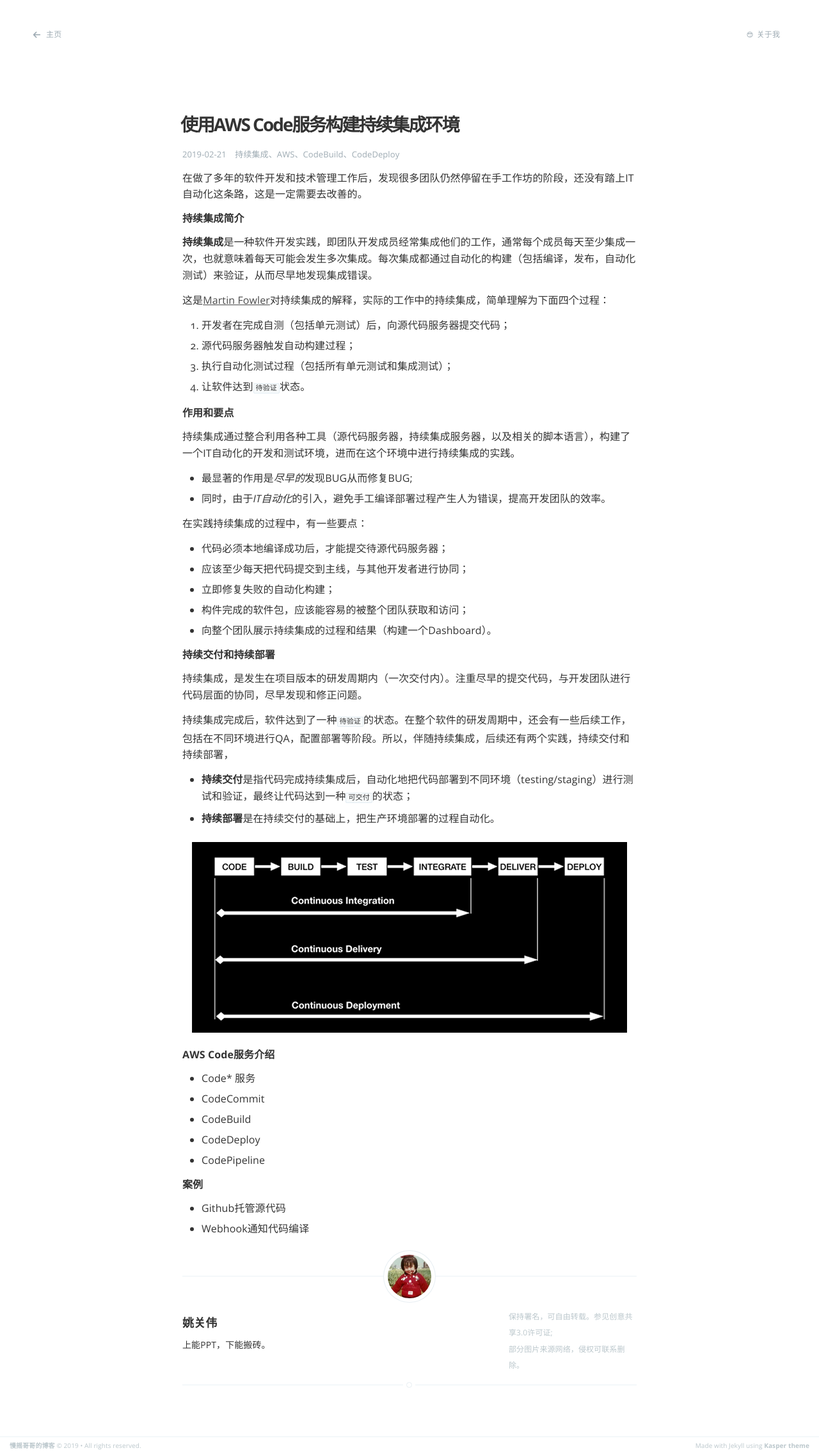
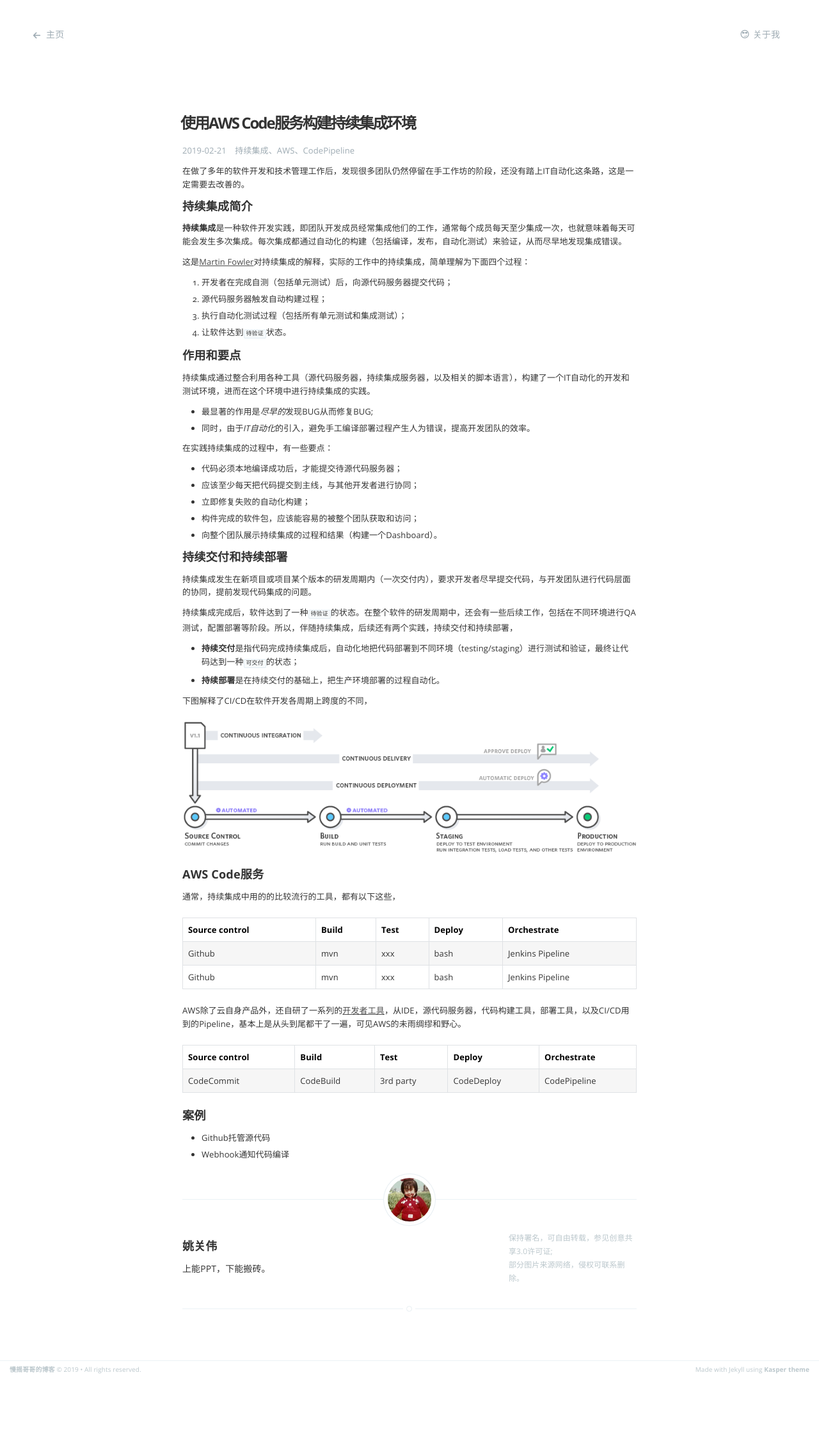
Before and after one commit to aaronyao/aaronyao.github.io, a Jekyll site: the page built from _posts/2019-02-21-continuously-integration-by-aws-code-service.markdown, in a window 1280 px wide. Shown: the whole page at 64% size. Built offline with Jekyll 4.4.1, drawn with Linux system fonts in a browser that asks for light colours; after the commit the page ends 2155 px from its top, so only the background shows below that.

Commit message:
Update theme.

```diff
--- a/_layouts/post.html
+++ b/_layouts/post.html
@@ -76,9 +76,8 @@
                     <p>上能PPT，下能搬砖。</p>
                 </section>
             {% endif %}
-
 			<section class="declare">
-				<span>保持署名，可自由转载。参见<a target="_blank" href="http://creativecommons.org/licenses/by-nc-nd/3.0/deed.zh">创意共享3.0许可证;</a></span><span>部分图片来源网络，侵权可<a target="_blank" href="mailto:vigorpro@gmail.com">联系删除。</a></span>
+			<span>保持署名，可自由转载，参见<a target="_blank" href="http://creativecommons.org/licenses/by-nc-nd/3.0/deed.zh">创意共享3.0许可证;</a></span><span>部分图片来源网络，侵权<a target="_blank" href="mailto:vigorpro@gmail.com">可联系删除。</a></span>
 			</section>
 
             <!-- Disqus comments -->
--- a/_posts/2019-02-21-continuously-integration-by-aws-code-service.markdown
+++ b/_posts/2019-02-21-continuously-integration-by-aws-code-service.markdown
@@ -1,7 +1,7 @@
 ---
 layout: post
 title:  "使用AWS Code服务构建持续集成环境"
-categories: 持续集成 AWS CodeBuild CodeDeploy
+categories: 持续集成 AWS CodePipeline
 typora-root-url: /Users/aaron/Google Drive/my/blog/aaronyao.github.io
 ---
 在做了多年的软件开发和技术管理工作后，发现很多团队仍然停留在手工作坊的阶段，还没有踏上IT自动化这条路，这是一定需要去改善的。
@@ -31,21 +31,32 @@
 - 向整个团队展示持续集成的过程和结果（构建一个Dashboard）。
 
 ##### 持续交付和持续部署
-持续集成，是发生在项目版本的研发周期内（一次交付内）。注重尽早的提交代码，与开发团队进行代码层面的协同，尽早发现和修正问题。
+持续集成发生在新项目或项目某个版本的研发周期内（一次交付内），要求开发者尽早提交代码，与开发团队进行代码层面的协同，提前发现代码集成的问题。
 
-持续集成完成后，软件达到了一种`待验证`的状态。在整个软件的研发周期中，还会有一些后续工作，包括在不同环境进行QA，配置部署等阶段。所以，伴随持续集成，后续还有两个实践，持续交付和持续部署，
+持续集成完成后，软件达到了一种`待验证`的状态。在整个软件的研发周期中，还会有一些后续工作，包括在不同环境进行QA测试，配置部署等阶段。所以，伴随持续集成，后续还有两个实践，持续交付和持续部署，
 
 - **持续交付**是指代码完成持续集成后，自动化地把代码部署到不同环境（testing/staging）进行测试和验证，最终让代码达到一种`可交付`的状态；
 - **持续部署**是在持续交付的基础上，把生产环境部署的过程自动化。
 
+下图解释了CI/CD在软件开发各周期上跨度的不同，
+
 ![CI/CD](/assets/images/cicd-phase.png)
 
-#####  AWS Code服务介绍
-- Code* 服务
-- CodeCommit
-- CodeBuild
-- CodeDeploy
-- CodePipeline
+#####  AWS Code服务
+
+通常，持续集成中用的的比较流行的工具，都有以下这些，
+
+| Source control | Build | Test | Deploy | Orchestrate |
+|--------------|-----|----|------|------|
+| Github | mvn | xxx | bash | Jenkins Pipeline |
+| Github | mvn | xxx | bash | Jenkins Pipeline |
+
+
+AWS除了云自身产品外，还自研了一系列的[开发者工具](https://amazonaws-china.com/products/developer-tools/)，从IDE，源代码服务器，代码构建工具，部署工具，以及CI/CD用到的Pipeline，基本上是从头到尾都干了一遍，可见AWS的未雨绸缪和野心。
+
+| Source control | Build | Test | Deploy | Orchestrate |
+|--------------|-----|----|------|------|
+| CodeCommit | CodeBuild | 3rd party | CodeDeploy | CodePipeline |
 
 #####  案例
 - Github托管源代码
--- a/assets/css/screen.css
+++ b/assets/css/screen.css
@@ -201,7 +201,7 @@
     height: 100%;
     max-height: 100%;
     letter-spacing: 0.01rem;
-    font-size: 1.6em;
+    font-size: 1.3em;
     line-height: 1.6em;
     -webkit-font-feature-settings: 'kern' 1;
     -moz-font-feature-settings: 'kern' 1;
@@ -272,26 +272,26 @@
 }
 h1 {
     padding-bottom: .3em;
-    font-size: 2.25em;
+    font-size: 2.2em;
     line-height: 1.2;
 }
 h2 {
    padding-bottom: .3em;
-    font-size: 1.75em;
+    font-size: 2.0em;
     line-height: 1.225;
 }
 h3 {
-    font-size: 1.5em;
+    font-size: 1.8em;
     line-height: 1.43;
 }
 h4 {
-    font-size: 1.25em;
+    font-size: 1.6em;
 }
 h5 {
-    font-size: 1em;
+    font-size: 1.4em;
 }
 h6 {
-   font-size: 1em;
+   font-size: 1.2em;
     color: #777;
 }
 a {
@@ -440,15 +440,20 @@
     max-width: 100%;
     background-color: transparent;
 }
-
+table tr {
+    border-top: 1px solid #dfe2e5;
+    margin: 0;
+    padding: 0;
+}
 table th,
 table td {
     padding: 8px;
     line-height: 20px;
     text-align: left;
     vertical-align: top;
-    border-top: #EFEFEF 1px solid;
-}
+    border: 1px solid #dfe2e5;
+}
+
 
 table th { color: #000; }
 
@@ -635,7 +640,7 @@
     border: transparent 1px solid;
     color: #9EABB3;
     text-align: center;
-    font-size: 12px;
+    font-size: 14px;
     text-transform: uppercase;
     line-height: 35px;
     border-radius: 3px;
@@ -661,7 +666,7 @@
     border: transparent 1px solid;
     color: #9EABB3;
     text-align: center;
-    font-size: 12px;
+    font-size: 14px;
     text-transform: uppercase;
     line-height: 35px;
     white-space: nowrap;
@@ -670,7 +675,7 @@
     transition: all ease 0.3s;
 }
 .about-button:before {
-    font-size: 9px;
+    font-size: 13px;
     margin-right: 6px;
 }
 
@@ -813,7 +818,7 @@
 }
 
 body:not(.post-template) .post-title {
-    font-size: 2.8rem;
+    font-size: 2.4rem;
 }
 
 .post-title a {
@@ -966,9 +971,10 @@
 /* Break out larger images to be wider than the main text column
    the class is applied with jQuery */
 .post-content .full-img {
-    width: 126%;
+    /*width: 126%;*/
+    width: 100%;
     max-width: none;
-    margin: 0 -13%;
+    /*margin: 0 -13%;*/
 }
 
 /* The author credit area after the post */
@@ -1629,33 +1635,33 @@
     }
 
     h1 {
-        font-size: 2.8rem;
+        font-size: 2.2rem;
         letter-spacing: -1px;
     }
 
     h2 {
-        font-size: 2.4rem;
+        font-size: 2.0rem;
         letter-spacing: 0;
     }
 
     h3 {
-        font-size: 2.1rem;
+        font-size: 1.8rem;
     }
 
     h4 {
-        font-size: 1.9rem;
+        font-size: 1.6rem;
     }
 
     h5 {
-        font-size: 1.8rem;
+        font-size: 1.4rem;
     }
 
     h6 {
-        font-size: 1.8rem;
+        font-size: 1.2rem;
     }
 
     body:not(.post-template) .post-title {
-        font-size: 2.5rem;
+        font-size: 2rem;
     }
 
     .post-template .post {
@@ -1672,9 +1678,9 @@
     }
 
     .post-content .full-img {
-        width: auto;
-        width: calc(100% + 32px); /* expand with to image + margins */
-        margin: 0 -16px; /* get rid of margins */
+/*        width: auto;*/
+/*        width: calc(100% + 32px); */ /* expand with to image + margins */
+/*        margin: 0 -16px; */ /* get rid of margins */
         min-width: 0;
         max-width: 112%; /* fallback when calc doesn't work */
     }
```
Also changed, not shown: assets/images/cicd-phase.png.
